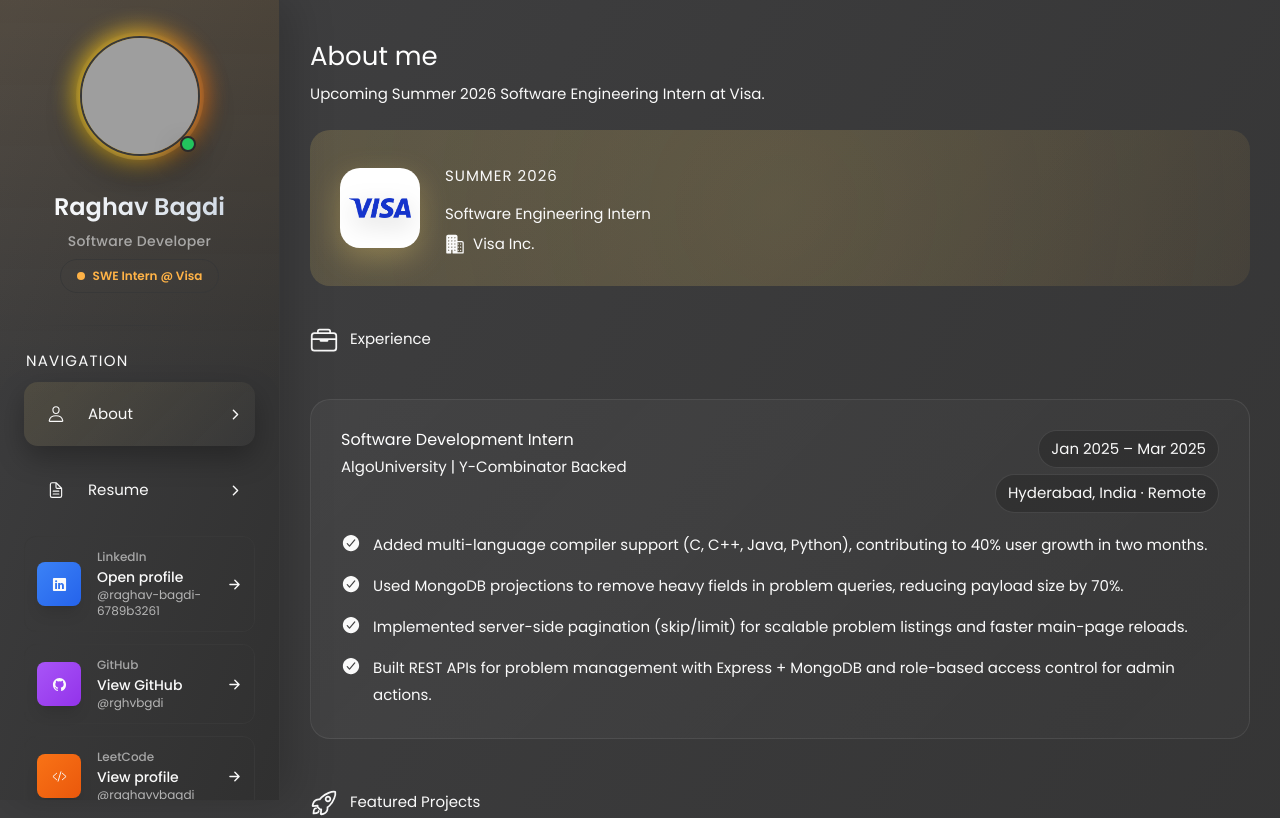
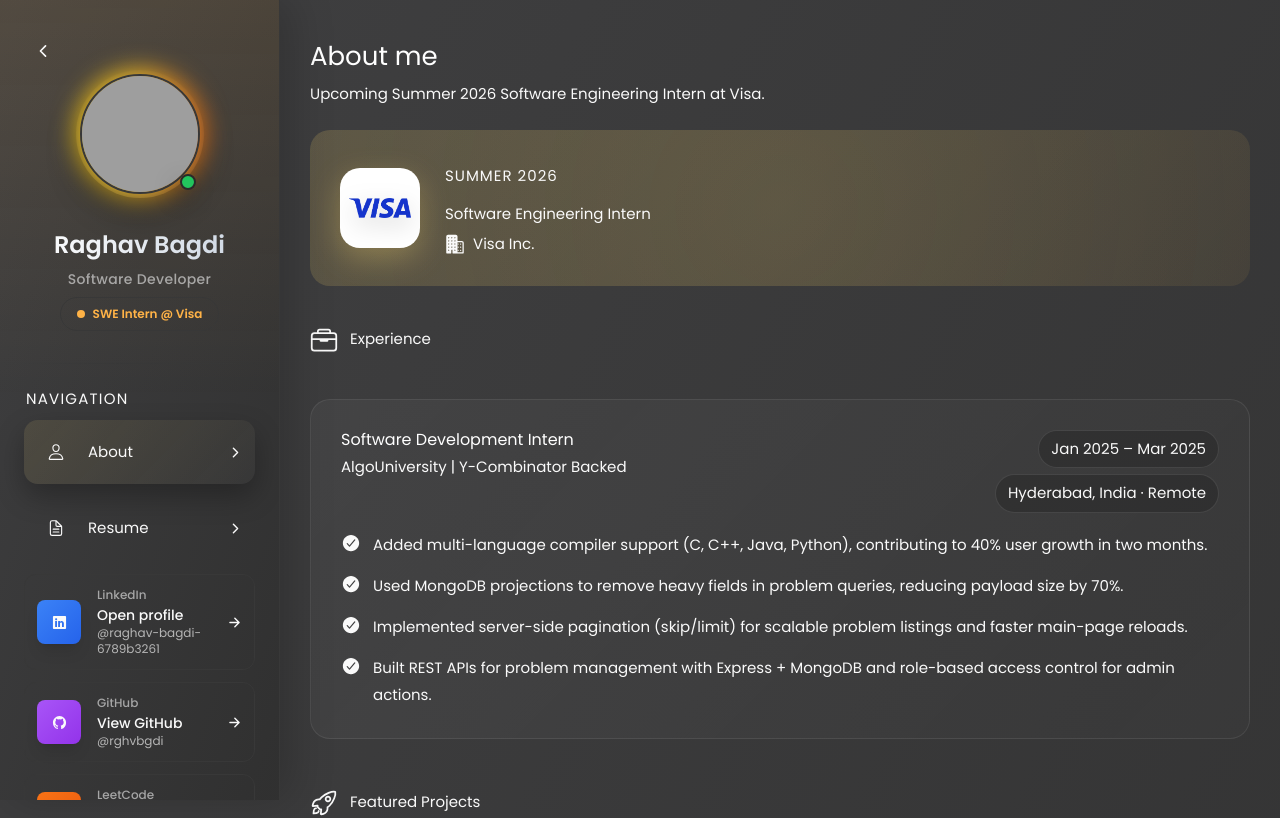
Before and after one commit to rghvbgdi/personal-portfolio, a React (Vite) app: page / in a window 1280 px wide. Shown: the top 818 px of the page. Built offline with nearby package versions, Linux system fonts and the light colour scheme; grey boxes are pictures that could not be loaded.

Commit message:
Add collapsible sidebar toggle

```diff
--- a/src/App.jsx
+++ b/src/App.jsx
@@ -7,13 +7,21 @@ import './styles/App.css';
 
 function App() {
   const [activePage, setActivePage] = useState('about');
+  const [isSidebarCollapsed, setIsSidebarCollapsed] = useState(false);
 
   return (
     <div className="App">
       <main className="flex min-h-screen gap-8">
-        <Sidebar activePage={activePage} onPageChange={setActivePage} />
+        <Sidebar
+          activePage={activePage}
+          onPageChange={setActivePage}
+          isCollapsed={isSidebarCollapsed}
+          onToggleCollapse={() => setIsSidebarCollapsed((v) => !v)}
+        />
 
-        <div className="main-content flex-1 min-w-0 ml-[280px] px-[30px] py-10">
+        <div
+          className={`main-content flex-1 min-w-0 px-[30px] py-10 ${isSidebarCollapsed ? 'ml-[72px]' : 'ml-[280px]'}`}
+        >
           {activePage === 'about' && <About />}
           {activePage === 'resume' && <Resume />}
         </div>
--- a/src/components/Sidebar.jsx
+++ b/src/components/Sidebar.jsx
@@ -1,31 +1,44 @@
 import React from 'react';
 
-const Sidebar = ({ activePage, onPageChange }) => {
+const Sidebar = ({ activePage, onPageChange, isCollapsed, onToggleCollapse }) => {
   return (
-    <aside className="sidebar fixed top-0 left-0 bottom-0 w-[280px] bg-gradient-onyx border-r border-jet backdrop-blur-xl overflow-y-auto z-10">
+    <aside
+      className={`sidebar fixed top-0 left-0 bottom-0 bg-gradient-onyx border-r border-jet backdrop-blur-xl overflow-y-auto z-10 ${isCollapsed ? 'w-[72px] sidebar--collapsed' : 'w-[280px]'}`}
+    >
       {/* Decorative gradient overlay */}
       <div className="absolute inset-0 bg-gradient-to-b from-orange-yellow-crayola/10 via-transparent to-transparent pointer-events-none"></div>
 
-      <div className="relative px-6 py-8">
+      <div className={`relative py-8 ${isCollapsed ? 'px-3' : 'px-6'}`}>
+        <button
+          type="button"
+          onClick={onToggleCollapse}
+          className="sidebar-collapse-btn"
+          aria-label={isCollapsed ? 'Expand sidebar' : 'Collapse sidebar'}
+          title={isCollapsed ? 'Expand sidebar' : 'Collapse sidebar'}
+        >
+          <ion-icon name={isCollapsed ? 'chevron-forward-outline' : 'chevron-back-outline'}></ion-icon>
+        </button>
+
         {/* Profile Section */}
-        <div className="text-center mb-8">
+        <div className={`text-center ${isCollapsed ? 'mb-5' : 'mb-8'}`}>
           <div className="relative inline-block mb-6">
             {/* Animated ring */}
             <div className="absolute inset-0 rounded-full bg-gradient-to-r from-yellow-400 via-amber-400 to-orange-500 opacity-75 blur-md animate-pulse"></div>
 
             {/* Avatar */}
-            <figure className="relative w-32 h-32 rounded-full mx-auto bg-gradient-jet p-1 shadow-shadow-2">
+            <figure className={`relative rounded-full mx-auto bg-gradient-jet p-1 shadow-shadow-2 ${isCollapsed ? 'w-12 h-12' : 'w-32 h-32'}`}>
               <img
                 src="/assets/images/my-avatar.png"
                 alt="Raghav Bagdi"
                 className="w-full h-full object-cover rounded-full border-2 border-jet"
               />
               {/* Online indicator */}
-              <div className="absolute bottom-2 right-2 w-4 h-4 bg-green-500 rounded-full border-2 border-onyx shadow-shadow-1 animate-pulse"></div>
+              <div className={`absolute bg-green-500 rounded-full border-2 border-onyx shadow-shadow-1 animate-pulse ${isCollapsed ? 'bottom-0 right-0 w-3 h-3' : 'bottom-2 right-2 w-4 h-4'}`}></div>
             </figure>
           </div>
 
           {/* Name and Title */}
+          {!isCollapsed && (
             <div className="space-y-2">
               <h1 className="text-2xl font-bold text-transparent bg-clip-text bg-gradient-to-r from-white to-slate-300 mb-1">
                 Raghav Bagdi
@@ -42,6 +55,7 @@ const Sidebar = ({ activePage, onPageChange }) => {
                 </span>
               </div>
             </div>
+          )}
         </div>
 
         {/* Elegant divider */}
@@ -50,7 +64,7 @@ const Sidebar = ({ activePage, onPageChange }) => {
         </div>
 
         <div className="sidebar-nav">
-          <p className="sidebar-nav-title">Navigation</p>
+          {!isCollapsed && <p className="sidebar-nav-title">Navigation</p>}
           <div className="space-y-3">
           {[
             { key: 'about', label: 'About', icon: 'person-outline' },
@@ -62,15 +76,18 @@ const Sidebar = ({ activePage, onPageChange }) => {
               onClick={() => onPageChange?.(item.key)}
               aria-current={activePage === item.key ? 'page' : undefined}
               className={`sidebar-nav-btn ${activePage === item.key ? 'active' : ''}`}
+              title={isCollapsed ? item.label : undefined}
             >
               <span className="sidebar-nav-icon">
                 <ion-icon name={item.icon}></ion-icon>
               </span>
-              <span className="sidebar-nav-label">{item.label}</span>
+              {!isCollapsed && <span className="sidebar-nav-label">{item.label}</span>}
+              {!isCollapsed && (
                 <ion-icon
                   name="chevron-forward-outline"
                   className="sidebar-nav-arrow"
                 ></ion-icon>
+              )}
             </button>
           ))}
           </div>
@@ -119,22 +136,27 @@ const Sidebar = ({ activePage, onPageChange }) => {
             <a
               key={index}
               href={contact.href}
-              className="group flex items-center gap-4 p-3 rounded-xl bg-gradient-jet border border-jet hover:border-orange-yellow-crayola/40 transition-all duration-300 hover:-translate-y-0.5 hover:shadow-shadow-2"
+              className={`group flex items-center p-3 rounded-xl bg-gradient-jet border border-jet hover:border-orange-yellow-crayola/40 transition-all duration-300 hover:-translate-y-0.5 hover:shadow-shadow-2 ${isCollapsed ? 'justify-center' : 'gap-4'}`}
               target={contact.external ? '_blank' : '_self'}
               rel={contact.external ? 'noopener noreferrer' : undefined}
+              title={isCollapsed ? contact.label : undefined}
             >
               <div className={`w-11 h-11 flex items-center justify-center rounded-lg bg-gradient-to-br ${contact.color} shadow-lg group-hover:scale-110 transition-transform duration-300`}>
                 <ion-icon name={contact.icon} className="text-white text-xl"></ion-icon>
               </div>
+              {!isCollapsed && (
                 <div className="flex-1 min-w-0">
                   <p className="text-xs text-light-gray-70 font-medium mb-0.5">{contact.label}</p>
                   <p className="text-sm text-white-2 font-medium truncate group-hover:text-orange-yellow-crayola transition-colors">{contact.display}</p>
                   <p className="text-xs text-light-gray-70/80 group-hover:text-light-gray-70 transition-colors">{contact.subtext}</p>
                 </div>
+              )}
+              {!isCollapsed && (
                 <ion-icon
                   name="arrow-forward-outline"
                   className="text-light-gray-70 group-hover:text-orange-yellow-crayola group-hover:translate-x-1 transition-all duration-300"
                 ></ion-icon>
+              )}
             </a>
           ))}
         </div>
--- a/src/styles/App.css
+++ b/src/styles/App.css
@@ -138,6 +138,54 @@
 /* Sidebar */
 .sidebar {
   box-shadow: 12px 0 40px hsla(0, 0%, 0%, 0.18);
+}
+
+.sidebar-collapse-btn {
+  position: sticky;
+  top: 14px;
+  margin-left: auto;
+  display: inline-flex;
+  align-items: center;
+  justify-content: center;
+  width: 38px;
+  height: 38px;
+  border-radius: 12px;
+  background: var(--bg-gradient-jet);
+  border: 1px solid var(--jet);
+  color: var(--orange-yellow-crayola);
+  box-shadow: var(--shadow-1);
+  transition: var(--transition-1);
+  z-index: 2;
+}
+
+.sidebar-collapse-btn:hover {
+  transform: translateY(-1px);
+  border-color: hsla(45, 100%, 72%, 0.45);
+}
+
+.sidebar-collapse-btn ion-icon {
+  font-size: 18px;
+}
+
+.sidebar--collapsed .sidebar-nav-btn {
+  padding-left: 12px;
+  padding-right: 12px;
+  justify-content: center;
+}
+
+.sidebar--collapsed .sidebar-nav-btn::before {
+  left: 6px;
+  right: 6px;
+  width: auto;
+}
+
+.sidebar--collapsed .sidebar-nav-icon {
+  margin: 0;
+}
+
+.sidebar--collapsed .relative.h-px.my-6 {
+  margin-top: 18px;
+  margin-bottom: 18px;
 }
 
 .sidebar-nav {
@@ -1034,6 +1082,10 @@
     border-bottom: 1px solid var(--jet) !important;
   }
 
+  .sidebar-collapse-btn {
+    display: none;
+  }
+
   .sidebar-nav {
     margin-bottom: 20px;
   }
```
Also changed, not shown: 3 other files (tests, documents, lock files or other folders). Lines whose indentation alone changed are shown as unchanged.
